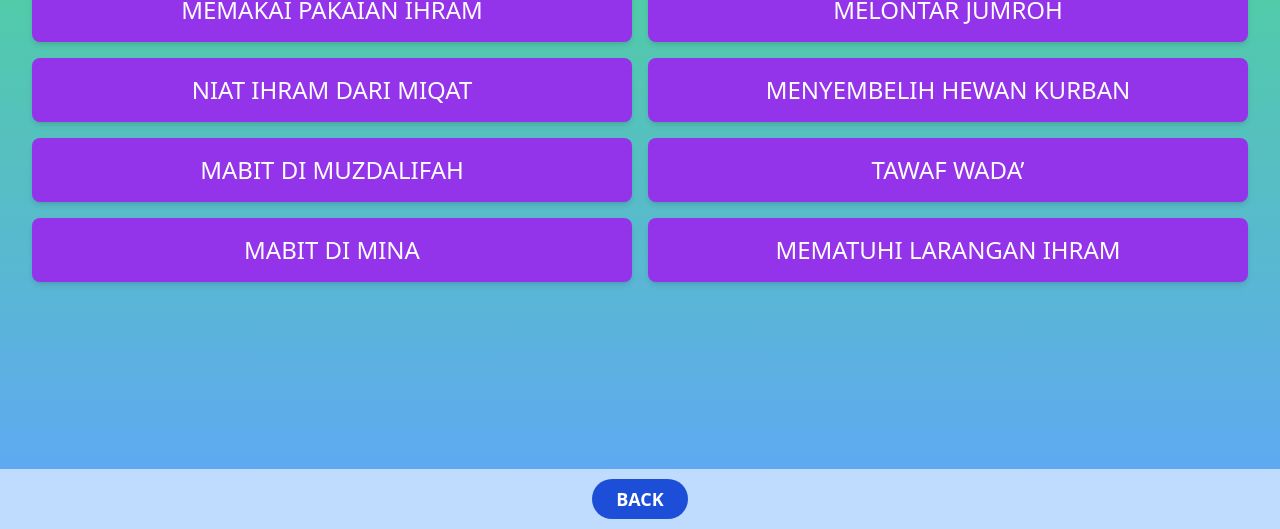
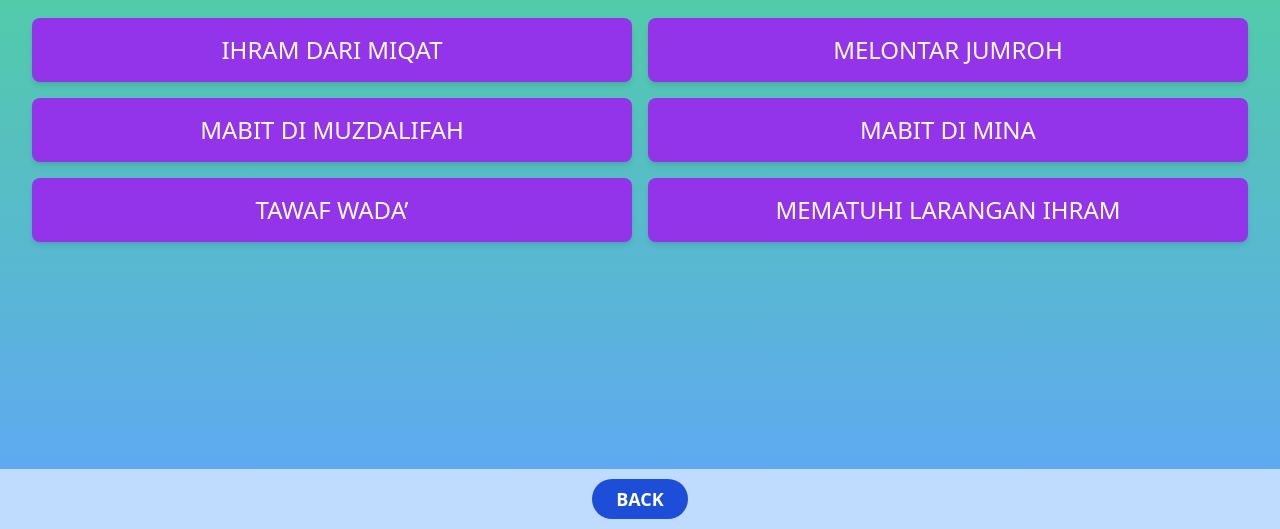
Before and after one commit to Mfyanz/sukafikih, a plain HTML site: page sukafikih/wajib haji.html in a window 1280 px wide. Shown: the part 271-800 px from the top of the page. Drawn offline with nearby package versions, Linux system fonts and the light colour scheme.

Commit message:
simpan perubahan

```diff
--- a/sukafikih/wajib haji.html
+++ b/sukafikih/wajib haji.html
@@ -72,13 +72,11 @@
     <main class="flex-grow flex flex-col items-center justify-center pb-16"> <!-- Padding bawah ditambahkan -->
         <h2 class="text-2xl font-bold mb-6 text-black">Wajib Haji</h2>
         <div class="grid grid-cols-1 md:grid-cols-2 gap-4 w-full px-8">
-            <button class="btn bg-purple-600 text-white py-4 px-8 rounded-lg shadow-md hover:bg-purple-700 text-lg md:text-xl lg:text-2xl">Memakai Pakaian Ihram</button>
+            <button class="btn bg-purple-600 text-white py-4 px-8 rounded-lg shadow-md hover:bg-purple-700 text-lg md:text-xl lg:text-2xl">Ihram Dari Miqat</button>
             <button class="btn bg-purple-600 text-white py-4 px-8 rounded-lg shadow-md hover:bg-purple-700 text-lg md:text-xl lg:text-2xl">Melontar Jumroh</button>
-            <button class="btn bg-purple-600 text-white py-4 px-8 rounded-lg shadow-md hover:bg-purple-700 text-lg md:text-xl lg:text-2xl">Niat Ihram Dari Miqat</button>
-            <button class="btn bg-purple-600 text-white py-4 px-8 rounded-lg shadow-md hover:bg-purple-700 text-lg md:text-xl lg:text-2xl">Menyembelih Hewan Kurban</button>
             <button class="btn bg-purple-600 text-white py-4 px-8 rounded-lg shadow-md hover:bg-purple-700 text-lg md:text-xl lg:text-2xl">Mabit Di Muzdalifah</button>
+            <button class="btn bg-purple-600 text-white py-4 px-8 rounded-lg shadow-md hover:bg-purple-700 text-lg md:text-xl lg:text-2xl">Mabit Di Mina</button>
             <button class="btn bg-purple-600 text-white py-4 px-8 rounded-lg shadow-md hover:bg-purple-700 text-lg md:text-xl lg:text-2xl">Tawaf wada’</button>
-            <button class="btn bg-purple-600 text-white py-4 px-8 rounded-lg shadow-md hover:bg-purple-700 text-lg md:text-xl lg:text-2xl">Mabit Di Mina</button>
             <button class="btn bg-purple-600 text-white py-4 px-8 rounded-lg shadow-md hover:bg-purple-700 text-lg md:text-xl lg:text-2xl">Mematuhi Larangan Ihram</button>
         </div>
     </main>
```
